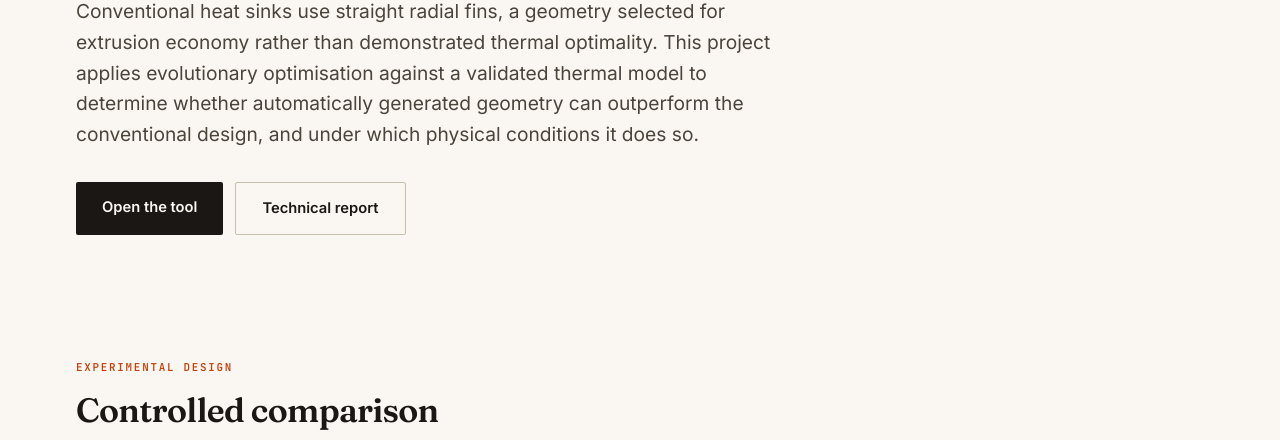
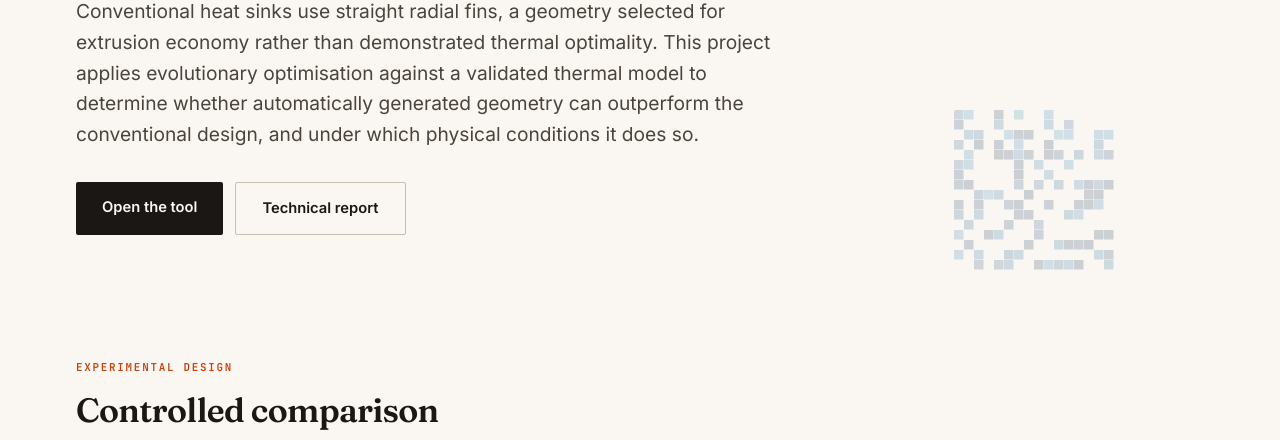
Before and after one commit to panavkbysani2011-jpg/finch-heatsink, a website: page flinch/index.html in a window 1280 px wide. Shown: the part 321-761 px from the top of the page. Drawn offline with Linux system fonts and the light colour scheme.

Commit message:
Add large pixel decoration in hero empty space, bottom-right, low opacity

```diff
--- a/flinch/index.html
+++ b/flinch/index.html
@@ -84,6 +84,10 @@ tr:hover{background:#fdf6f2}
 @media(max-width:1000px){.d-hero{width:75px;height:75px;top:-8px;opacity:0.3}}
 @media(max-width:640px){.d-hero{display:none}}
 
+.d-hero-big{right:8%;bottom:25px;width:160px;height:160px;opacity:0.2}
+@media(max-width:1000px){.d-hero-big{width:110px;height:110px;right:3%;bottom:15px;opacity:0.15}}
+@media(max-width:640px){.d-hero-big{display:none}}
+
 .d-method{right:-10px;bottom:10px;width:80px;height:80px;opacity:0.35}
 @media(max-width:900px){.d-method{width:55px;height:55px;opacity:0.25}}
 @media(max-width:640px){.d-method{display:none}}
@@ -109,6 +113,7 @@ tr:hover{background:#fdf6f2}
 
 <div class="hero-wrap has-deco">
 <div class="deco-grid d-hero"><canvas id="gHero" width="160" height="160"></canvas></div>
+<div class="deco-grid d-hero-big"><canvas id="gHeroBig" width="200" height="200"></canvas></div>
 <header class="hero fade-in visible">
   <div class="eyebrow">Computational design</div>
   <h1>Heat sink geometry, designed by search</h1>
@@ -304,6 +309,7 @@ tr:hover{background:#fdf6f2}
 
   const GRIDS = [
     {id:'gHero',    n:14, p:0.45, cs:10},
+    {id:'gHeroBig', n:16, p:0.4,  cs:12},
     {id:'gMethod',  n:12, p:0.42, cs:9},
     {id:'gResults', n:12, p:0.4,  cs:9},
   ];
```
